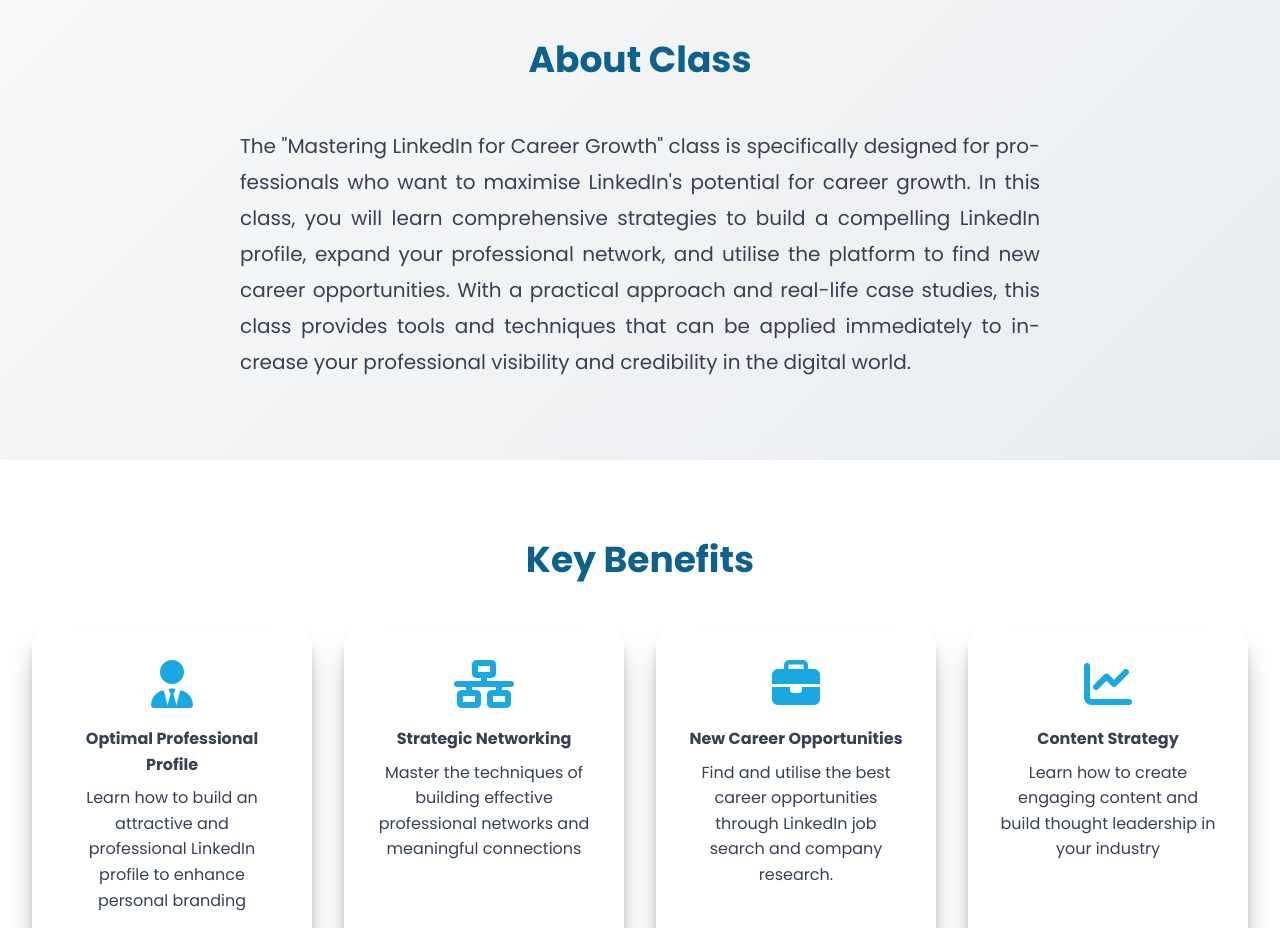
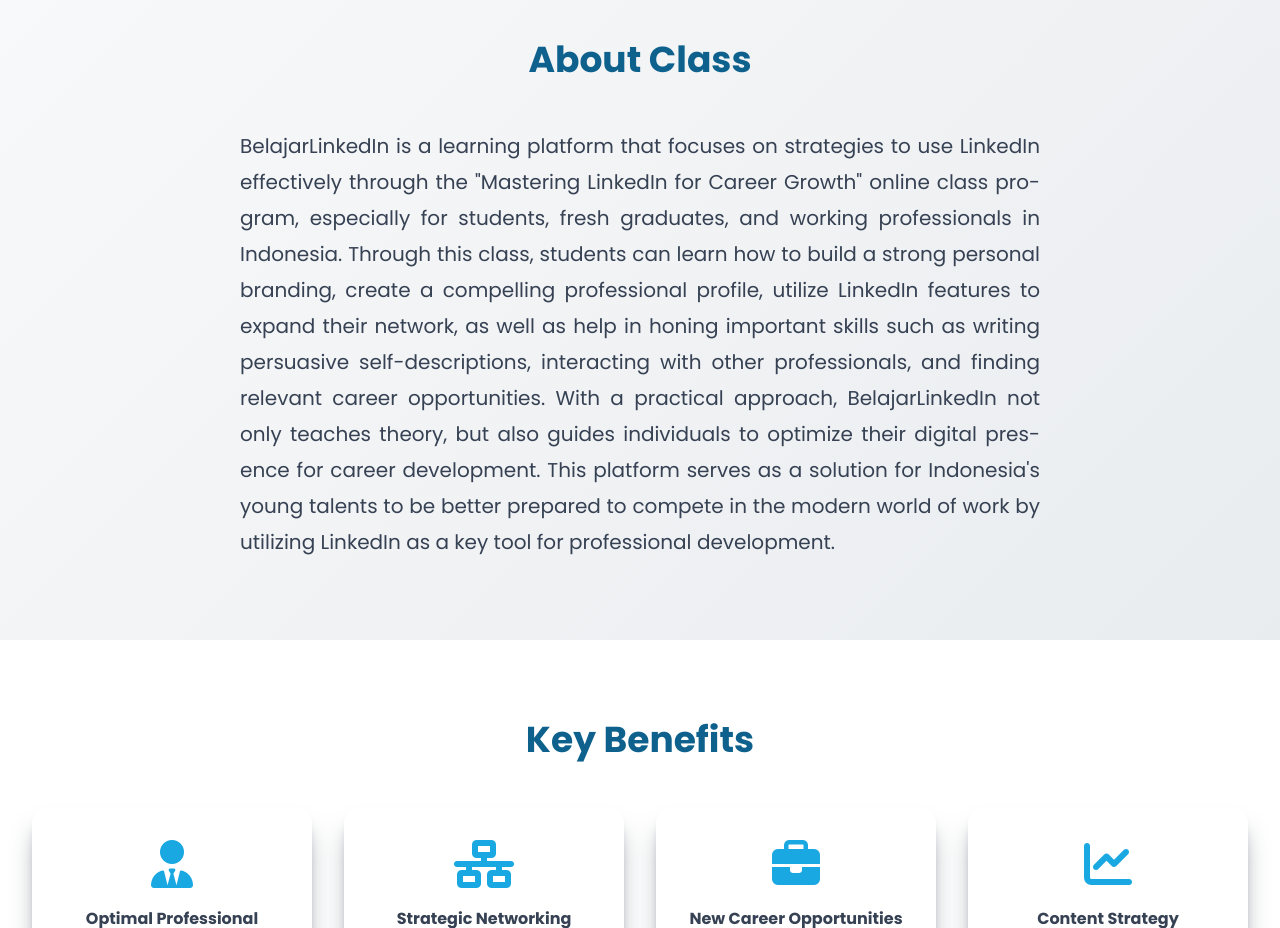
Before and after one commit to Rizkyyullah/belajar-linkedin-landing-page, a website: page index.html in a window 1280 px wide. Shown: the part 840-1768 px from the top of the page. Drawn offline with Linux system fonts and the light colour scheme.

Commit message:
update description

```diff
--- a/index.html
+++ b/index.html
@@ -23,7 +23,11 @@
 			<div
 				id="menu"
 				class="group m-auto flex max-w-[1200px] items-center justify-between px-8">
-				<a href="#" class="text-2xl font-bold">Belajar LinkedIn</a>
+				<a
+					href="#"
+					class="hover:text-secondary text-2xl font-bold transition-colors duration-300 ease-in-out"
+					>Belajar LinkedIn</a
+				>
 				<ul
 					class="bg-primary flex list-none gap-8 text-white group-[.active]:left-0 max-md:fixed max-md:top-[66px] max-md:-left-full max-md:h-lvh max-md:w-full max-md:flex-col max-md:overflow-y-scroll max-md:py-8 max-md:text-center max-md:leading-12 max-md:duration-300 md:bg-transparent md:text-gray-700">
 					<li>
@@ -81,15 +85,21 @@
 				<div
 					class="fade-in mx-auto max-w-[800px] text-justify text-xl leading-[1.8] hyphens-auto">
 					<p>
-						The "Mastering LinkedIn for Career Growth" class is specifically
-						designed for professionals who want to maximise LinkedIn's potential
-						for career growth. In this class, you will learn comprehensive
-						strategies to build a compelling LinkedIn profile, expand your
-						professional network, and utilise the platform to find new career
-						opportunities. With a practical approach and real-life case studies,
-						this class provides tools and techniques that can be applied
-						immediately to increase your professional visibility and credibility
-						in the digital world.
+						BelajarLinkedIn is a learning platform that focuses on strategies to
+						use LinkedIn effectively through the "Mastering LinkedIn for Career
+						Growth" online class program, especially for students, fresh
+						graduates, and working professionals in Indonesia. Through this
+						class, students can learn how to build a strong personal branding,
+						create a compelling professional profile, utilize LinkedIn features
+						to expand their network, as well as help in honing important skills
+						such as writing persuasive self-descriptions, interacting with other
+						professionals, and finding relevant career opportunities. With a
+						practical approach, BelajarLinkedIn not only teaches theory, but
+						also guides individuals to optimize their digital presence for
+						career development. This platform serves as a solution for
+						Indonesia's young talents to be better prepared to compete in the
+						modern world of work by utilizing LinkedIn as a key tool for
+						professional development.
 					</p>
 				</div>
 			</div>
```
Also changed, not shown: public/css/style.css.
